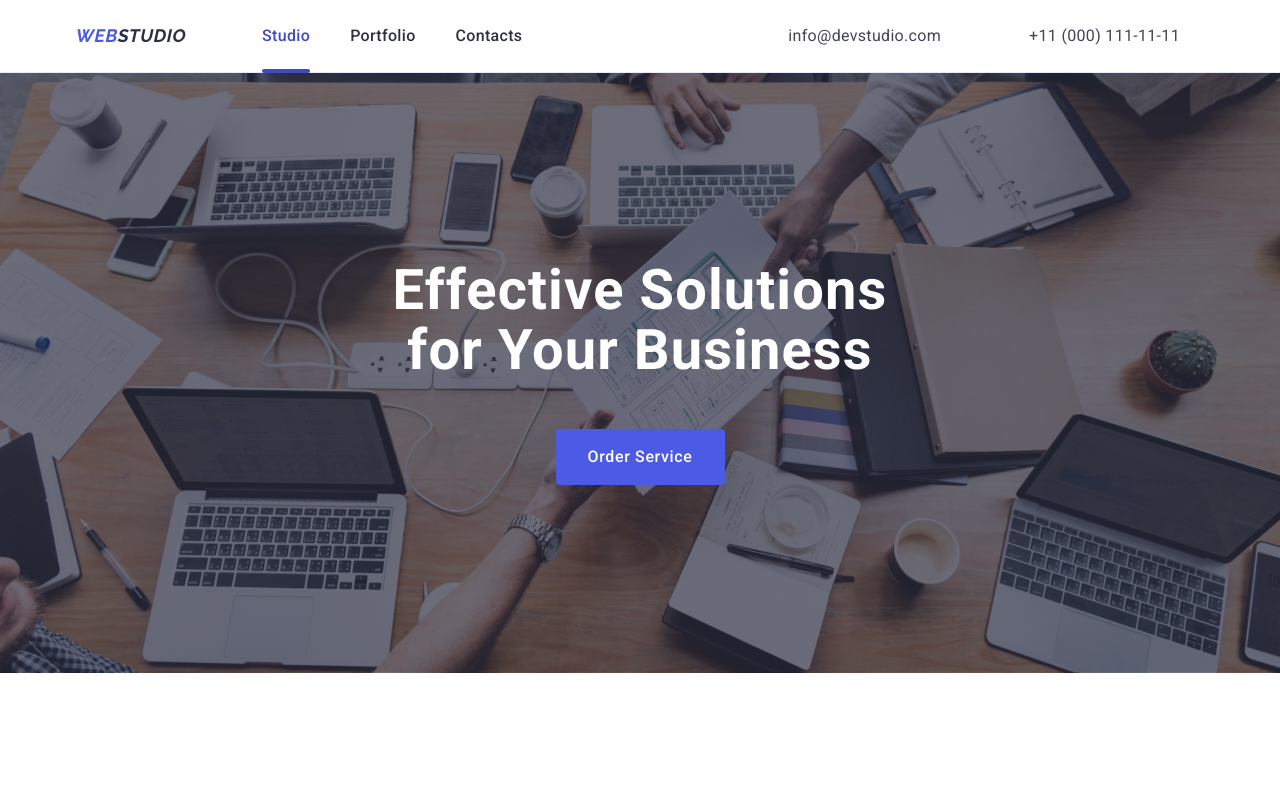
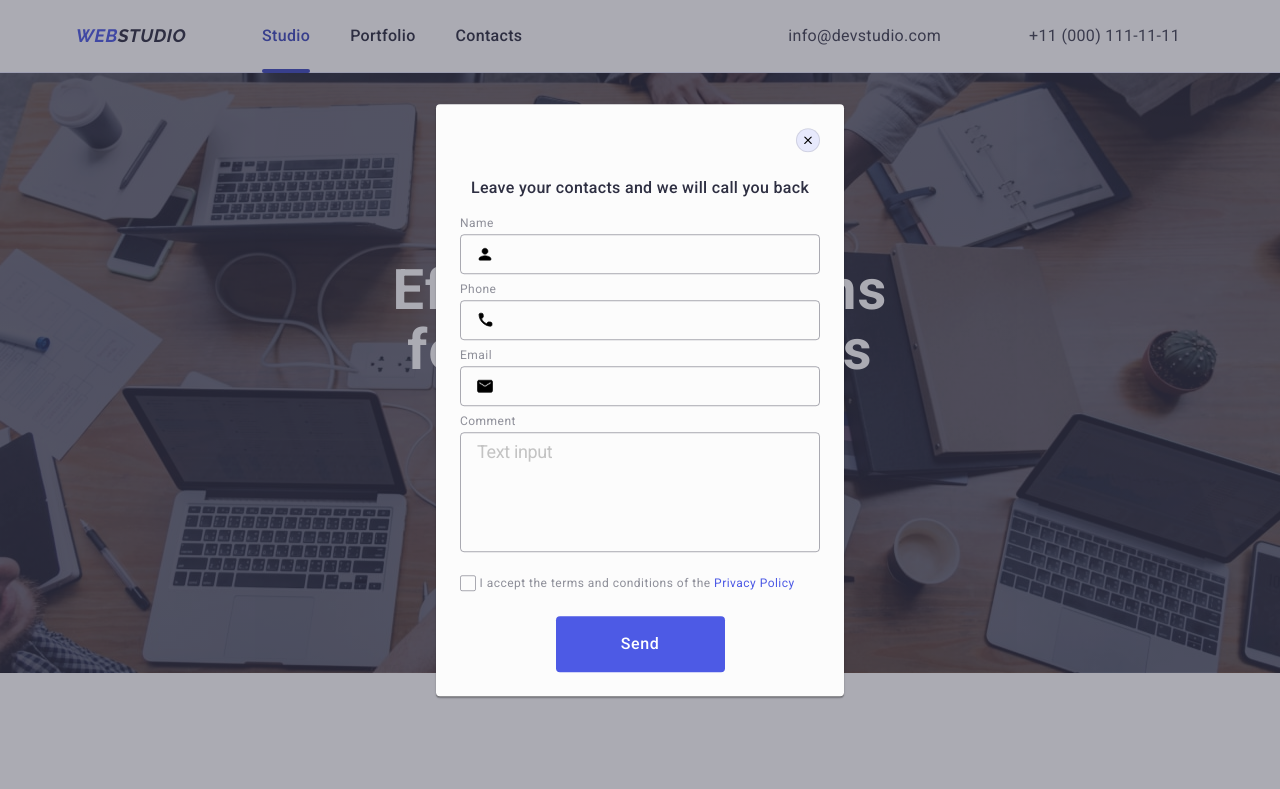
Before and after one commit to oleksiichmil/goit-markup-hw-05, a plain HTML site: page index.html in a window 1280 px wide. Shown: the top 789 px of the page. Drawn offline with nearby package versions, Linux system fonts and the light colour scheme.

Commit message:
change style.css

```diff
--- a/index.html
+++ b/index.html
@@ -416,7 +416,7 @@
       </div>
     </div>
   </footer>
-  <div class="backdrop ">
+  <div class="backdrop is-open">
     <div class="modal">
       <button type="button" class="modal-open">
         <svg width="8" height="8" class="modal-open-icon">
@@ -462,7 +462,7 @@
           <label for="user-privacy" class="modal-check-text">
             <span class="checkbox-icon">
               <svg class="modal-check-icon" width="10" height="8">
-                <use href="./images/icons.svg#icon-vector-1"></use>
+                <use href="./images/icons.svg#icon-Vector-1"></use>
               </svg>
             </span>
             I accept the terms and conditions of the
```
